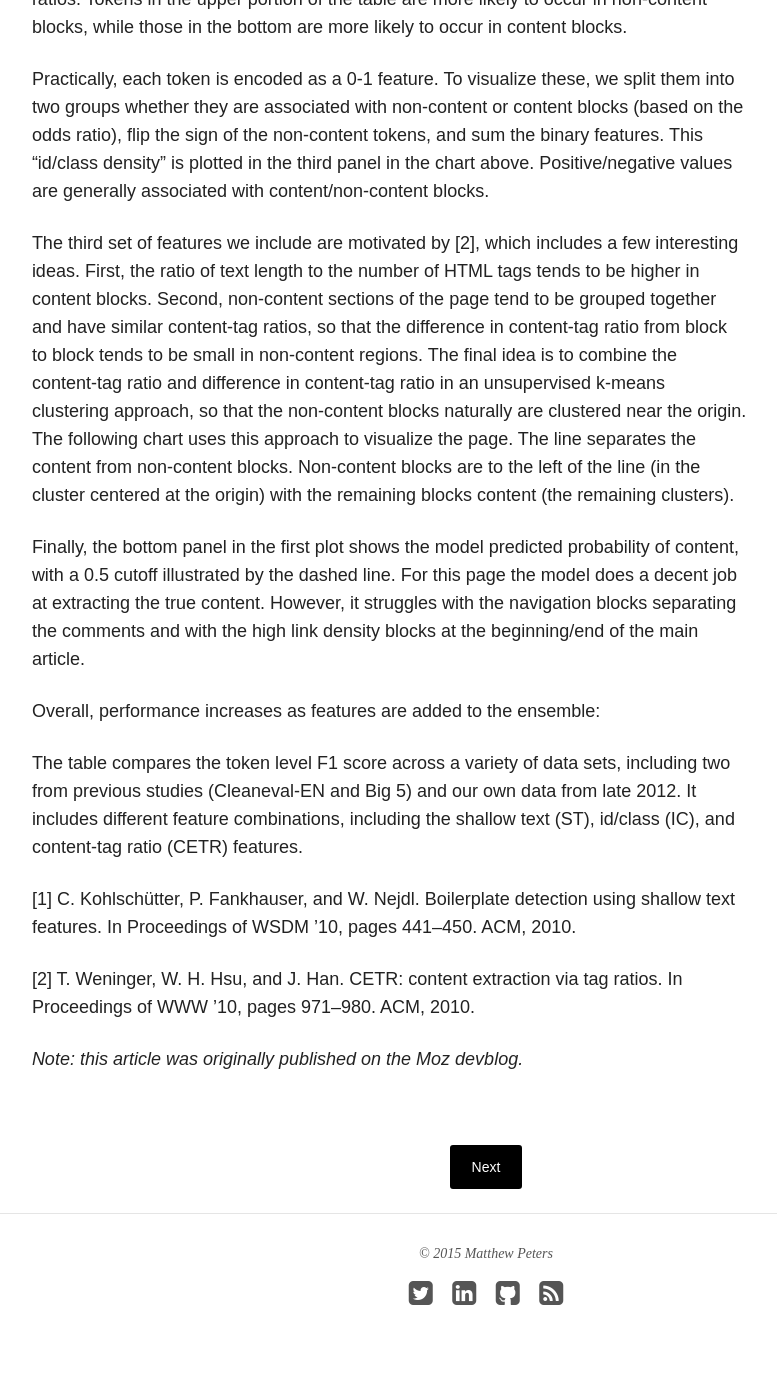
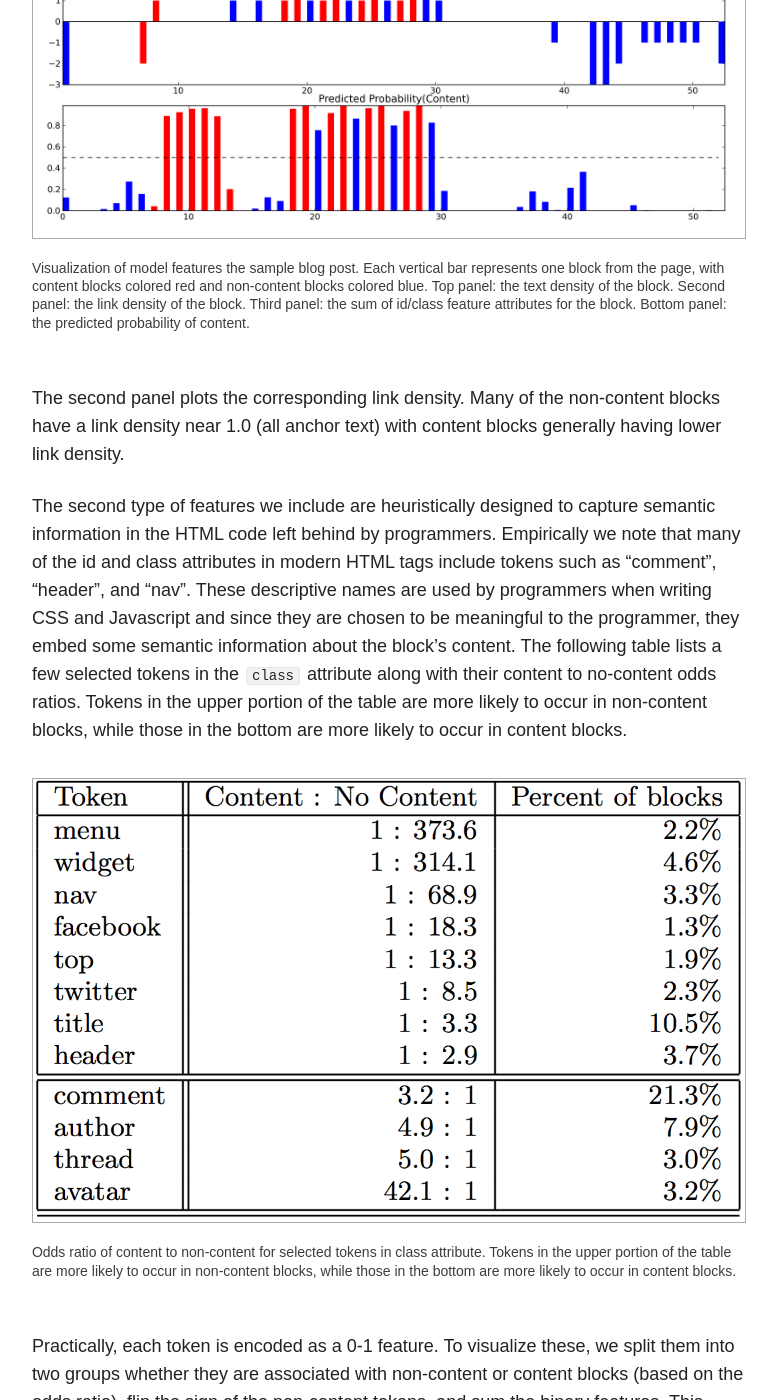
Before and after one commit to matt-peters/matt-peters.github.io, a Jekyll site: the page built from _posts/2013-05-07-dragnet-content-extraction-from-diverse-feature-sets.md, in a window 1280 px wide and 1400 px high, scrolled down 2606 px. Shown: the whole window, without its empty margins (154-931 px from the left). Built offline with Jekyll 4.4.1, drawn with Linux system fonts in a browser that asks for light colours; nearby versions of some CDN libraries; some of the changed text lies outside the part shown.

Commit message:
Add images

```diff
--- a/_posts/2013-05-07-dragnet-content-extraction-from-diverse-feature-sets.md
+++ b/_posts/2013-05-07-dragnet-content-extraction-from-diverse-feature-sets.md
@@ -30,6 +30,8 @@ The first type of features we use are the "shallow text" features from [1], name
 
 The top panel in the following chart plots the text density of the web page, with each bar representing one block in the document. Content blocks are colored in red, with non-content blocks in blue. There are two distinct groups of content on this page: the main article and the four comments. In each case, the text density is generally larger then the surrounding blocks.
 
+{% include image.html url="/images/dragnet-diverse-features/R105_features.png" description="Visualization of model features the sample blog post.  Each vertical bar represents one block from the page, with content blocks colored red and non-content blocks colored blue.  Top panel: the text density of the block.  Second panel: the link density of the block.  Third panel: the sum of id/class feature attributes for the block.  Bottom panel: the predicted probability of content." %}
+
 The second panel plots the corresponding link density. Many of the non-content blocks have a link density near 1.0 (all anchor text) with content blocks generally having lower link density.
 
 The second type of features we include are heuristically designed to capture semantic information in the HTML code left behind by programmers. Empirically we note that many of the id and class attributes in modern HTML tags include tokens
@@ -37,13 +39,19 @@ such as "comment", "header", and "nav". These descriptive names are used by
 programmers when writing CSS and Javascript and since they are chosen to be meaningful to the programmer, they embed some semantic information about the block’s content. The following table lists a few selected tokens in the `class` attribute along with their content to no-content odds ratios.
 Tokens in the upper portion of the table are more likely to occur in non-content blocks, while those in the bottom are more likely to occur in content blocks.
 
+{% include image.html url="/images/dragnet-diverse-features/table1.png" description="Odds ratio of content to non-content for selected tokens in class attribute.  Tokens in the upper portion of the table are more likely to occur in non-content blocks, while those in the bottom are more likely to occur in content blocks." %}
+
 Practically, each token is encoded as a 0-1 feature. To visualize these, we split them into two groups whether they are associated with non-content or content blocks (based on the odds ratio), flip the sign of the non-content tokens, and sum the binary features. This "id/class density" is plotted in the third panel in the chart above. Positive/negative values are generally associated with content/non-content blocks.
 
 The third set of features we include are motivated by [2], which includes a few interesting ideas. First, the ratio of text length to the number of HTML tags tends to be higher in content blocks. Second, non-content sections of the page tend to be grouped together and have similar content-tag ratios, so that the difference in content-tag ratio from block to block tends to be small in non-content regions. The final idea is to combine the content-tag ratio and difference in content-tag ratio in an unsupervised k-means clustering approach, so that the non-content blocks naturally are clustered near the origin.  The following chart uses this approach to visualize the page. The line separates the content from non-content blocks. Non-content blocks are to the left of the line (in the cluster centered at the origin) with the remaining blocks content (the remaining clusters).
 
+{% include image.html url="/images/dragnet-diverse-features/R105_cetr-1024x1024.png" description="Visualization of sample page via CETR" %}
+
 Finally, the bottom panel in the first plot shows the model predicted probability of content, with a 0.5 cutoff illustrated by the dashed line. For this page the model does a decent job at extracting the true content. However, it struggles with the navigation blocks separating the comments and with the high link density blocks at the beginning/end of the main article.
 
 Overall, performance increases as features are added to the ensemble:
+
+{% include image.html url="/images/dragnet-diverse-features/table2.png" description="Dragnet model performance" %}
 
 The table compares the token level F1 score across a variety of data sets, including two from previous studies (Cleaneval-EN and Big 5) and our own data from late 2012. It includes different feature combinations, including the shallow text (ST), id/class (IC), and content-tag ratio (CETR) features.
 
```
